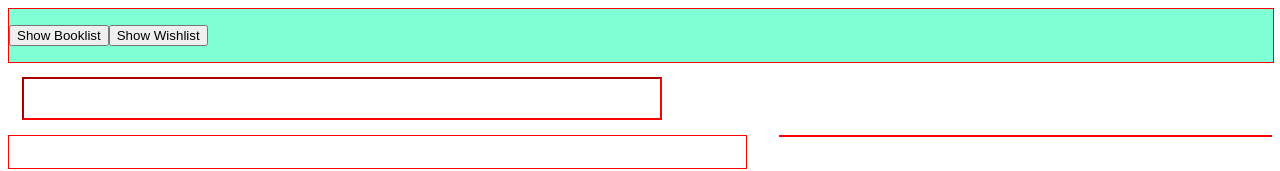
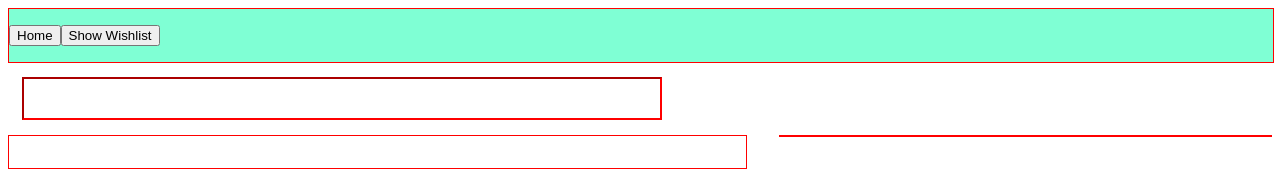
Before and after one commit to miffyyyy/Homeworks, an Angular app in the folder book-search-app/: page / in a window 1280 px wide. Shown: the top 171 px of the page. Built offline with nearby package versions, Linux system fonts and the light colour scheme.

Commit message:
feature: enable show homepage and hide booklist component

```diff
--- a/book-search-app/src/app/book-list/book-list.component.ts
+++ b/book-search-app/src/app/book-list/book-list.component.ts
@@ -1,4 +1,5 @@
-import { Component, OnInit } from '@angular/core';
+import { Component, OnDestroy, OnInit } from '@angular/core';
+import { Subscription } from 'rxjs';
 import { BookService } from '../book.service';
 import { EachBook, wishBook } from '../interface';
 
@@ -10,15 +11,22 @@ import { EachBook, wishBook } from '../interface';
 export class BookListComponent implements OnInit {
   bookList: EachBook[] = [];
   wishlist: wishBook[] = [];
+
+  sub!: Subscription;
   constructor(private bookService: BookService) {}
 
   ngOnInit(): void {
-    // this.bookService.getBooks('java').subscribe();
-    this.bookService.bookList$.subscribe((data: any) => {
+    // this.bookService.getBooks().subscribe();
+    this.sub = this.bookService.bookList$.subscribe((data: any) => {
       this.bookList = data;
       console.log(this.bookList);
     });
   }
+
+  // ngOnDestroy() {
+  //   this.sub.unsubscribe();
+  // }
+
   addBookToWishlist(name: string) {
     const book = { name };
     this.wishlist.push(book);
--- a/book-search-app/src/app/home-page/home-page.component.html
+++ b/book-search-app/src/app/home-page/home-page.component.html
@@ -3,8 +3,7 @@
   <app-nav-bar [showWishlistHandler]="showWishlistHandler" [showHomeHandler]="showHomeHandler"></app-nav-bar>
   <app-search-input></app-search-input>
   <div class="bottomContainer">
-    <app-book-list *ngIf="!showWishlist"></app-book-list>
-    <!-- This code uses Angular's *ngIf directive to conditionally render the booklistcomponent based on the value of the showWishlist property. If showWishlist is true, the booklistcomponent will be displayed. If showWishlist is false, the booklistcomponent will not be displayed. -->
+    <app-book-list [ngStyle]="{ display: isHidden ? 'none':'block' }"></app-book-list>
     <app-wish-list></app-wish-list>
   </div>
 </div>
--- a/book-search-app/src/app/home-page/home-page.component.ts
+++ b/book-search-app/src/app/home-page/home-page.component.ts
@@ -1,4 +1,4 @@
-import { Component } from '@angular/core';
+import { Component, ViewChild } from '@angular/core';
 
 @Component({
   selector: 'app-home-page',
@@ -6,15 +6,20 @@ import { Component } from '@angular/core';
   styleUrls: ['./home-page.component.scss'],
 })
 export class HomePageComponent {
-  showWishlist: boolean = false;
+  isHidden: boolean = false;
+
   constructor() {
     this.showWishlistHandler = this.showWishlistHandler.bind(this);
     this.showHomeHandler = this.showHomeHandler.bind(this);
   }
+  ngOnInit() {
+    this.isHidden = false; // set isHidden to false when component is initialized
+  }
   showWishlistHandler() {
-    this.showWishlist = true;
+    this.isHidden = !this.isHidden;
   }
+
   showHomeHandler() {
-    this.showWishlist = false;
+    this.isHidden = false; // always show booklist component
   }
 }
--- a/book-search-app/src/app/nav-bar/nav-bar.component.html
+++ b/book-search-app/src/app/nav-bar/nav-bar.component.html
@@ -1,5 +1,5 @@
 <div class="navContainer">
-  <button (click)="showHomeHandler()">Show Booklist</button>
+  <button (click)="showHomeHandler()">Home</button>
   <button (click)="showWishlistHandler()">Show Wishlist</button>
 
 </div>
--- a/book-search-app/src/app/search-input/search-input.component.ts
+++ b/book-search-app/src/app/search-input/search-input.component.ts
@@ -13,7 +13,7 @@ import { BookService } from '../book.service';
   templateUrl: './search-input.component.html',
   styleUrls: ['./search-input.component.scss'],
 })
-export class SearchInputComponent implements OnInit, OnDestroy {
+export class SearchInputComponent implements OnInit {
   bookname: string = '';
   @ViewChild('inputbook', { static: true }) inputbox!: ElementRef;
   subsq = new Subscription(); // the new Subscription() is needed to store the subscription object returned by the fromEvent observable, which is used to unsubscribe from the observable when the component is destroyed.
--- a/book-search-app/src/app/wish-list/wish-list.component.ts
+++ b/book-search-app/src/app/wish-list/wish-list.component.ts
@@ -17,7 +17,7 @@ export class WishListComponent {
       this.wishList = data;
     });
   }
-  ngOnDestroy(): void {
-    this.bookService.wishList$.unsubscribe();
-  }
+  // ngOnDestroy(): void {
+  //   this.bookService.wishList$.unsubscribe();
+  // }
 }
```
Also changed, not shown: book-search-app/src/app/book-item/book-item.component.ts (+0 -9 lines), book-search-app/src/app/wish-item/wish-item.component.ts (+1 -11 lines).
